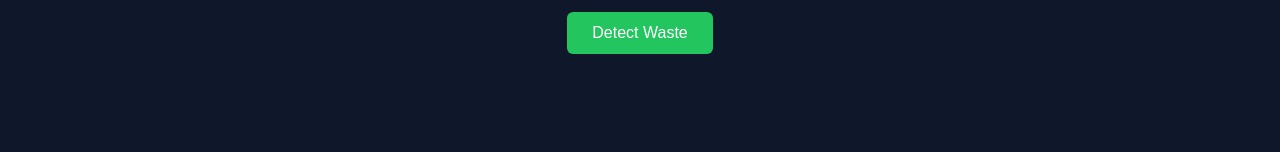
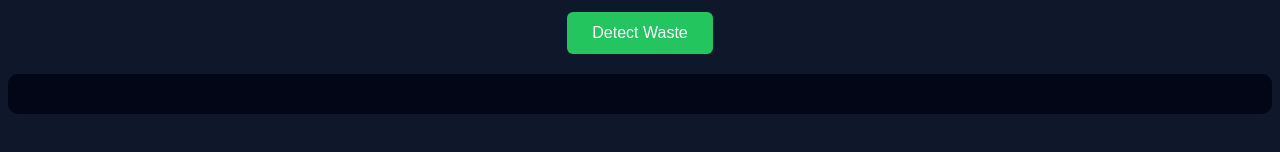
Before and after one commit to ananyaunofficial004/Smart-Waste-Segregation-AI, a plain HTML site: page detect.html in a window 1280 px wide. Shown: the part 382-534 px from the top of the page. Drawn offline with Linux system fonts and the light colour scheme.

Commit message:
Update style.css

```diff
--- a/style.css
+++ b/style.css
@@ -54,6 +54,12 @@ font-size:16px;
 cursor:pointer;
 border-radius:6px;
 }
+#result{
+background:#020617;
+padding:20px;
+border-radius:10px;
+margin-top:20px;
+}
 
 button:hover{
 background:#16a34a;
```
